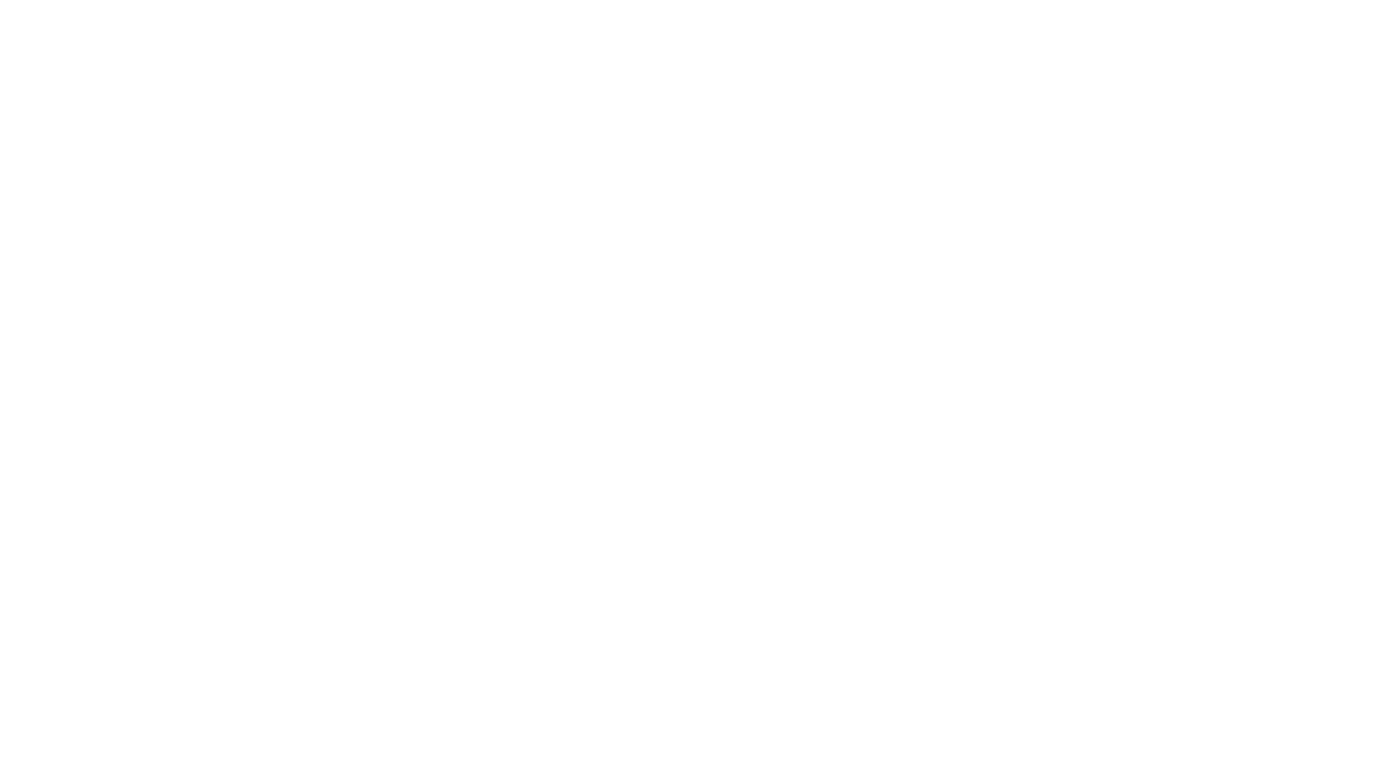
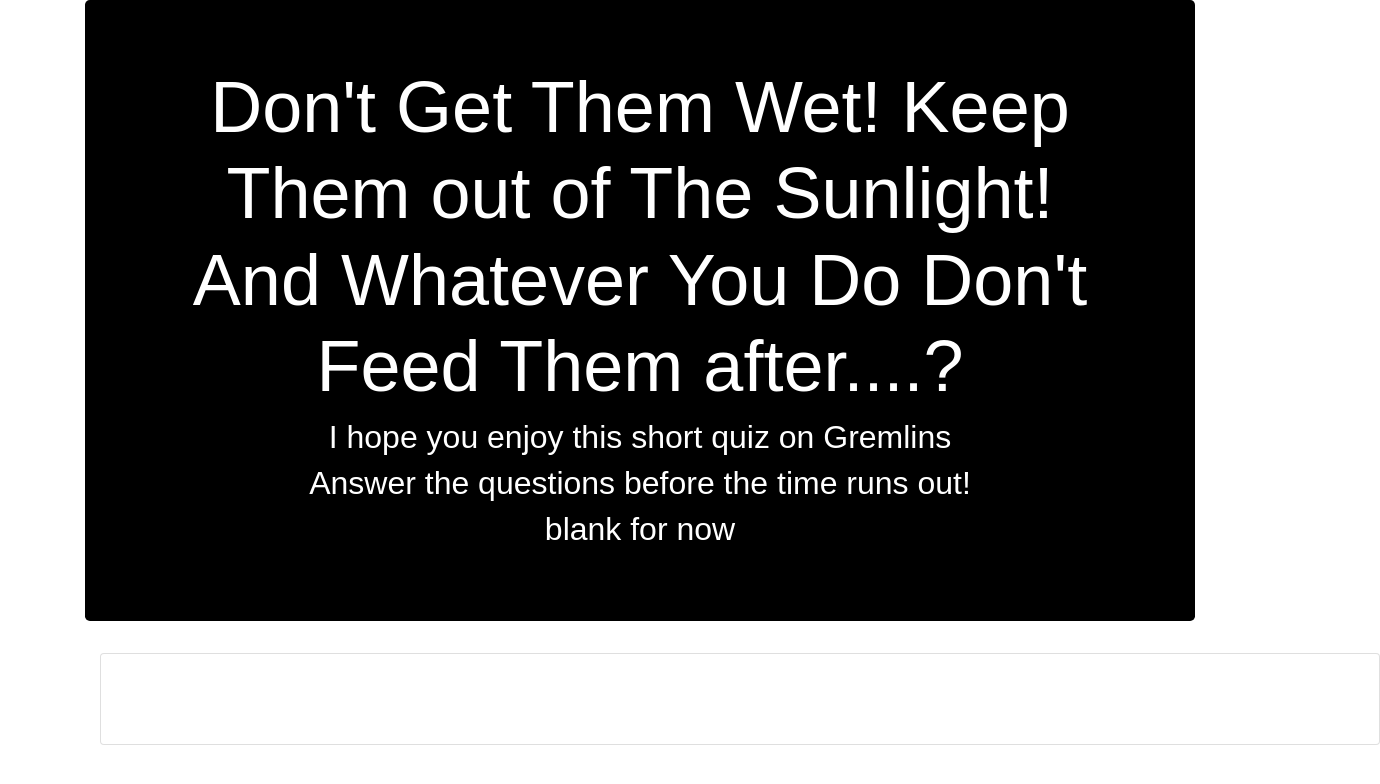
Before and after one commit to benmulhollandpsl/TriviaGameGremlins, a plain HTML site: page index.html in a window 1280 px wide. Shown: the whole page, 1380 px wide, since content can reach past the window. Drawn offline with nearby package versions, Linux system fonts and the light colour scheme.

Commit message:
created divs in html for instructions and a bootstrap card, next need to get js app to talk with the card

```diff
--- a/index.html
+++ b/index.html
@@ -11,9 +11,13 @@
         <!-- copy paste more of instructions in here, focusing on HTML tomorrow morning, then back to js timer 1/25/20 -->
 
 
+        <link href="https://stackpath.bootstrapcdn.com/bootstrap/4.1.1/css/bootstrap.min.css" rel="stylesheet" integrity="sha384-WskhaSGFgHYWDcbwN70/dfYBj47jz9qbsMId/iRN3ewGhXQFZCSftd1LZCfmhktB" crossorigin="anonymous">
+<!-- Google fonts-->
+<link href="https://fonts.googleapis.com/css?family=Josefin+Slab" rel="stylesheet">
 
 </head>
 <body>
+
 
     <!-- here be divs-gons!!!
     div class containers with display of 'blady blah trivia' and 'instructions'
@@ -21,10 +25,42 @@
     bootstrap container holding the timer questions, correct and incorrect etc
     js will have  -->
 <div class="container">
-    <div class=""
-</div>
+    <div class="jumbotron align-center">
+            <!--want to put gremlin pic here  1/26/20-->
+        <h1 class="display-3 text-center">Don't Get Them Wet! Keep Them out of The Sunlight!<br>And Whatever You Do Don't Feed Them after....?</h1>
+        <h2 class="display-6 text-center">I hope you enjoy this short quiz on Gremlins</h2>
+        <h2 class="display-6 text-center">Answer the questions before the time runs out!</h2>
+        <h2 class="display-8 text-center">  blank for now  </h2>  <!-- im putting an image, or other instructions here 1/26/20-->
+    </div>
+
+
 <!-- bootstrap cards looking up now  1/25-->
 
+<div class="container">
+    <div class="card" style="width: 80rem;">
+        <div class="card-body text-primary">
+
+         <div id="timer"></div>
+         <div id="question_div"></div>
+          <div id="choices_div"></div>
+
+        <div id="correct"></div>
+        <div id="incorrect"></div>
+        </div>
+
+    </div>
+</div>
+</div>
+
+<style>
+div {color: white; margin-bottom: 25px; font-family:Arial, Helvetica, sans-serif; font-size: 1.25em;}
+.correct, .incorrect {text-transform:capitalize;}
+.jumbotron {background-color:black}
+</style>
+
+
+<script src="https://code.jquery.com/jquery-3.3.1.js" integrity="sha256-2Kok7MbOyxpgUVvAk/HJ2jigOSYS2auK4Pfzbm7uH60=" crossorigin="anonymous"></script>
+<script src='assets/javascript/app.js'></script>
 
 
 
```
